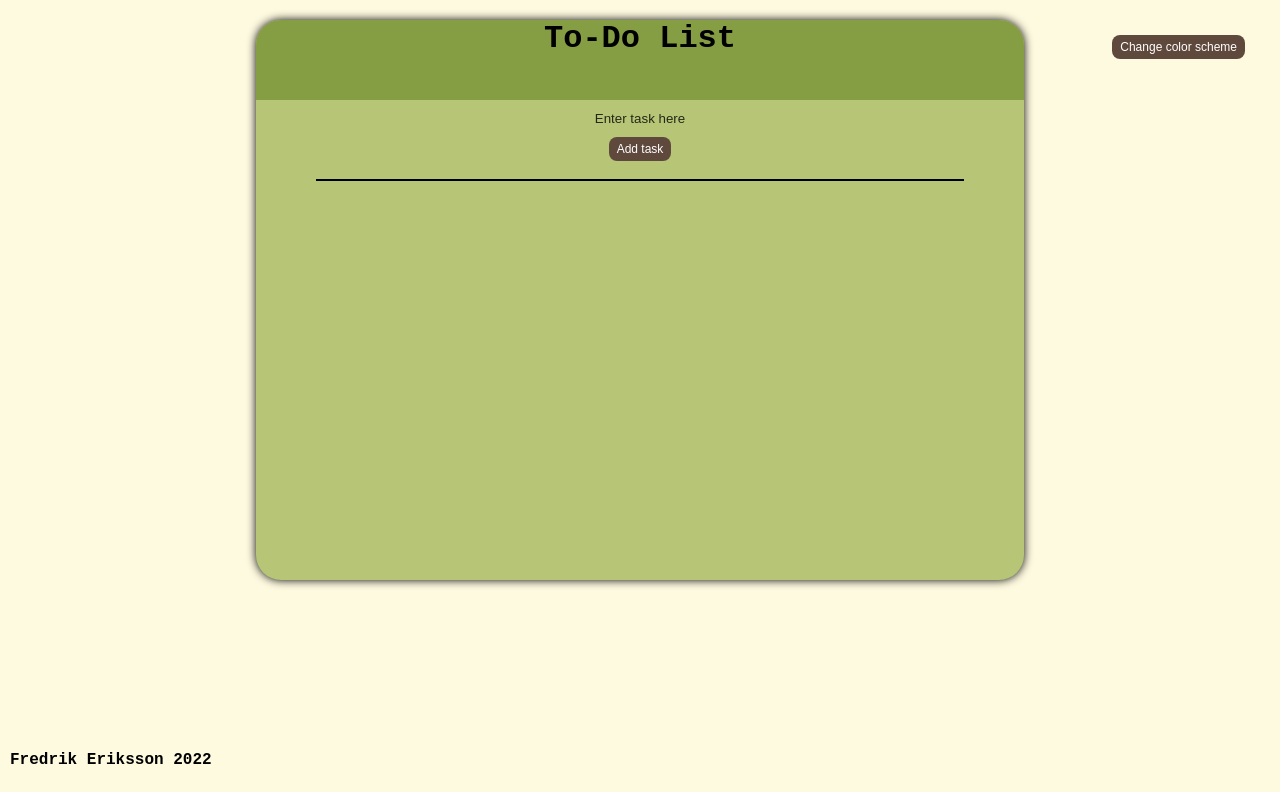
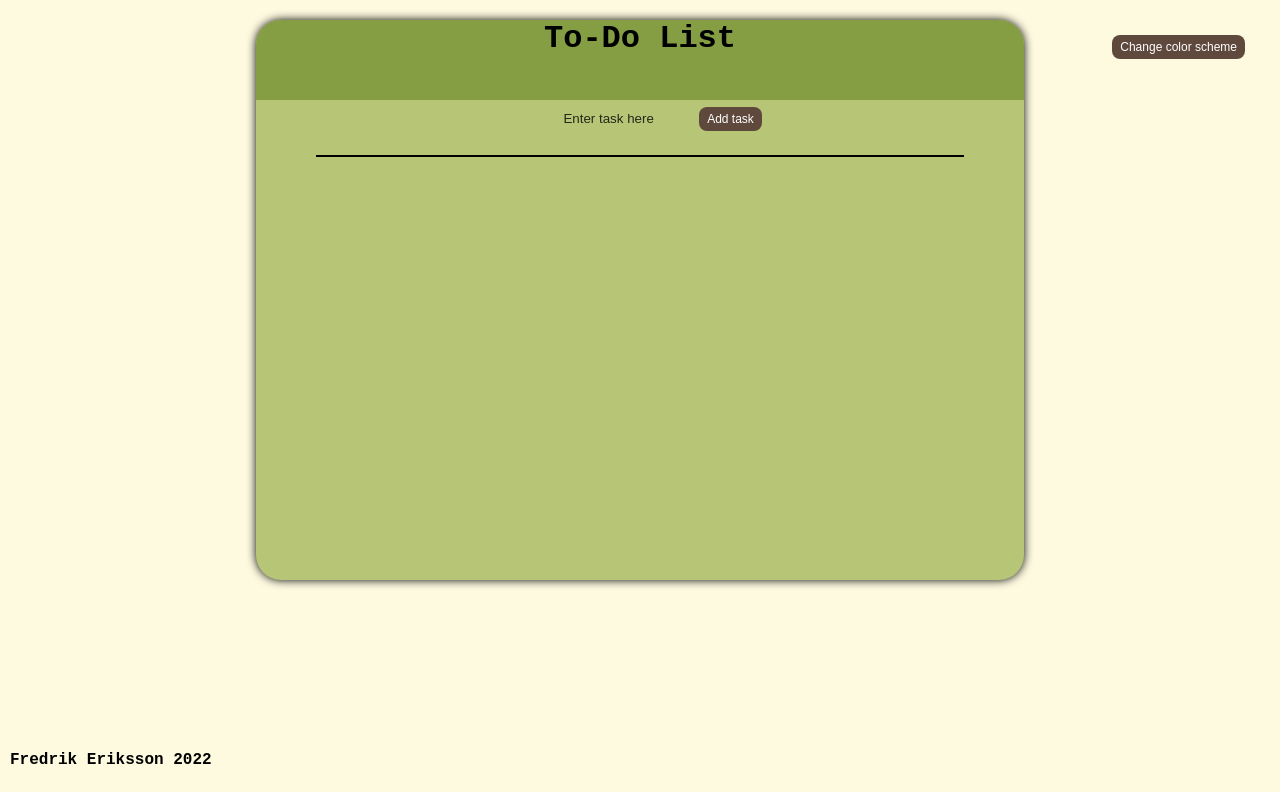
Before and after one commit to ErikssonF/labb2, a Vue app: page /list in a window 1280 px wide. Built offline with nearby package versions, Linux system fonts and the light colour scheme.

Commit message:
Changes done after feedback

```diff
--- a/src/components/Main/List.vue
+++ b/src/components/Main/List.vue
@@ -1,13 +1,13 @@
 <template>
+    <main>
+        <form>
+            <input ref="input" id="input" type="text" v-model="userInput" placeholder="Enter task here" required
+                minlength="3" />
 
-    <main>
-        <input ref="input" id="input" type="text" v-model="userInput" placeholder="Enter task here" />
+            <button @click="addTask" id="addTaskButton">Add task</button>
+        </form>
 
-        <button v-on:click="addTask" id="addTaskButton">
-            Add task
-        </button>
-
-        <br>
+        <br />
 
         <section id="listSection">
             <ul>
@@ -19,24 +19,20 @@
                 <ListItem @deleteItem="removeTaskRight" v-for="(value, index) in tasksRight" :text="value"
                     :index="index" />
             </ul>
-
         </section>
-
     </main>
 
-    <button @click="toggleDark" id="darkModeToggle"> Change color scheme
-    </button>
-
+    <button @click="toggleDark" id="darkModeToggle">Change color scheme</button>
 </template>
 
 <script setup>
-import { onMounted, ref } from 'vue';
-import ListItem from '@/components/Main/ListItem.vue';
+import { onMounted, ref } from "vue";
+import ListItem from "@/components/Main/ListItem.vue";
 
 const tasksRight = ref([]);
 const tasksLeft = ref([]);
 
-const userInput = ref();
+const userInput = ref('');
 
 const addTask = () => {
 
@@ -45,55 +41,48 @@ const addTask = () => {
         if (tasksLeft.value.length > tasksRight.value.length) {
 
             tasksRight.value.push(userInput.value);
-            localStorage.setItem('listRight', JSON.stringify(tasksRight.value));
+            localStorage.setItem("listRight", JSON.stringify(tasksRight.value));
+        } else {
+            tasksLeft.value.push(userInput.value);
+            localStorage.setItem("listLeft", JSON.stringify(tasksLeft.value));
         }
-        else {
-            tasksLeft.value.push(userInput.value);
-            localStorage.setItem('listLeft', JSON.stringify(tasksLeft.value));
-        }
+    }
 
-    } else {
-        alert('Empty fields not allowed');
-    }
     userInput.value = "";
-}
-
+};
 
 const removeTaskLeft = (index) => {
-
     tasksLeft.value.splice(index, 1);
-    localStorage.setItem('listLeft', JSON.stringify(tasksLeft.value));
-
-}
+    localStorage.setItem("listLeft", JSON.stringify(tasksLeft.value));
+};
 
 const removeTaskRight = (index) => {
-
-    tasksRight.value.splice(index, 1)
-    localStorage.setItem('listRight', JSON.stringify(tasksRight.value))
-}
+    tasksRight.value.splice(index, 1);
+    localStorage.setItem("listRight", JSON.stringify(tasksRight.value));
+};
 
 onMounted(() => {
-    const evenList = localStorage.getItem('listRight');
-    const oddList = localStorage.getItem('listLeft')
+
+    let evenList = localStorage.setItem("listRight", "");
+    let oddList = localStorage.setItem("listLeft", "");
+
+    evenList = localStorage.getItem("listRight");
+    oddList = localStorage.getItem("listLeft");
 
     if (evenList || oddList) {
-
         tasksRight.value = JSON.parse(evenList);
         tasksLeft.value = JSON.parse(oddList);
     }
-
 });
 
 let toggled = true;
 
 const toggleDark = () => {
-
     if (toggled) {
         document.getElementById("main").style.backgroundColor = "#faedcd";
         document.getElementById("headerMain").style.backgroundColor = "#d4a373";
 
         toggled = false;
-
     } else {
         document.getElementById("main").style.backgroundColor = "#b7c576";
         document.getElementById("headerMain").style.backgroundColor = "#859d43";
@@ -101,7 +90,6 @@ const toggleDark = () => {
         toggled = true;
     }
 };
-
 </script>
 
 <style scoped>
@@ -120,7 +108,6 @@ const toggleDark = () => {
     border-radius: 8px;
 }
 
-
 #listSection {
     display: flex;
 }
@@ -131,7 +118,6 @@ main {
     display: flex;
     flex-direction: column;
     align-items: center;
-
 }
 
 ul {
```
